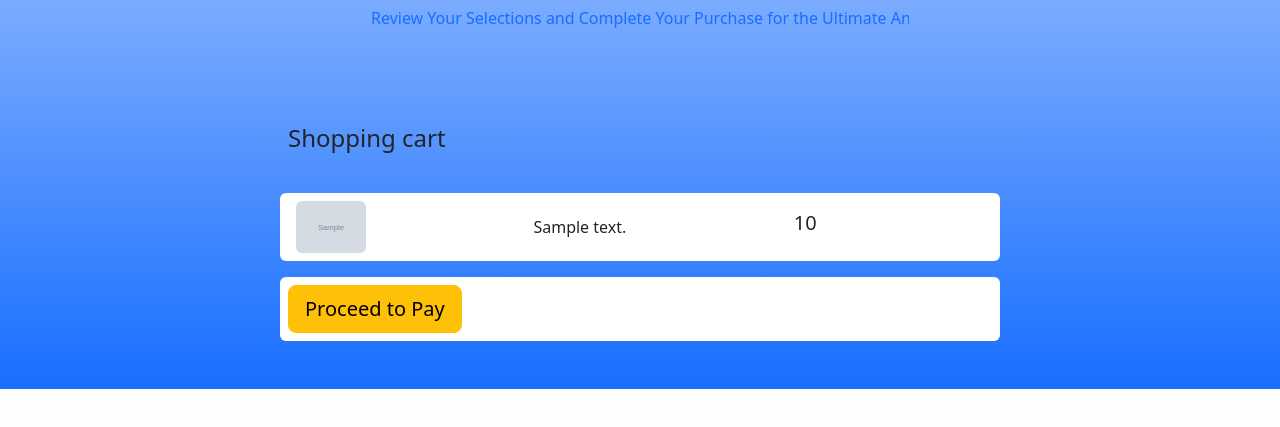
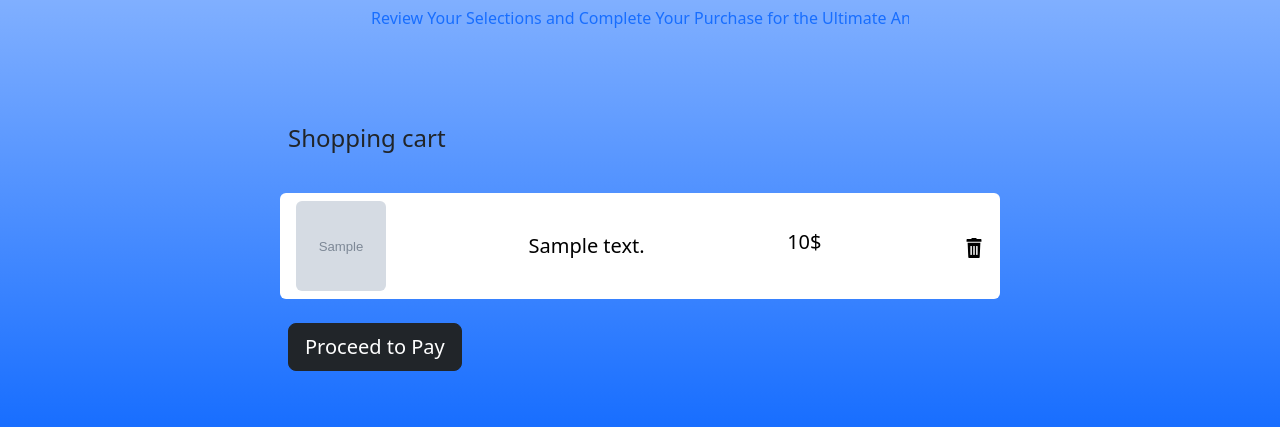
Before and after one commit to GaGex1222/GaGex-Figure-Web, a Flask app: page /cart in a window 1280 px wide. Shown: the part 523-950 px from the top of the page. Before the commit the page ends 912 px from the top, so only its background shows below. Run offline with Flask 3, Linux system fonts and the light colour scheme; a user stored in the database is signed in; tables that the repository leaves empty hold one stand-in row (values such as "Sample post"); grey boxes marked "Sample" are stand-in pictures; some libraries are stand-ins or nearby versions.

Commit message:
Finished cart completely and fixed some bugs, thats it for the day

```diff
--- a/forms.py
+++ b/forms.py
@@ -6,7 +6,7 @@ from wtforms.validators import DataRequired, Length
 
 class AddProduct(FlaskForm):
     description = StringField('Description', validators=[DataRequired()], render_kw={'class': 'w-25 custom-label'})
-    price = StringField('Price', validators=[DataRequired()], render_kw={'class': 'w-25 custom-label'})
+    price = IntegerField('Price', validators=[DataRequired()], render_kw={'class': 'w-25 custom-label'})
     img_url = URLField('Image URL', validators=[DataRequired()], render_kw={'class': 'w-25 custom-label'})
     submit = SubmitField('Add')
 
--- a/main.py
+++ b/main.py
@@ -188,14 +188,26 @@ def cart():
                 item = item[0]
                 item_object = db.session.execute(db.select(Products).where(Products.id == item.item_id)).scalar()
                 cart_items.append(item_object)
-
+            total_price = 0
             for item in cart_items:
-                print(item.price)
+                total_price += item.price
             print(cart_items)
-            return render_template('cart.html', items=cart_items)
+            return render_template('cart.html', items=cart_items, total_price=total_price)
         else:
             flash('You have to be logged in to use the cart')
             return redirect(url_for('home'))
+
+
+@app.route('/delete-cart-item', methods=['POST', 'GET'])
+def delete_cart_item():
+    item_id = request.args.get('item_id')
+    items_to_delete = db.session.execute(db.select(ShoppingCart).where((ShoppingCart.item_id == item_id) & (ShoppingCart.user_id == current_user.id))).fetchall()
+    for item in items_to_delete:
+        item = item[0]
+        db.session.delete(item)
+        db.session.commit()
+    return redirect(url_for('cart'))
+
 
 @app.route('/about')
 def about():
--- a/templates/cart.html
+++ b/templates/cart.html
@@ -38,25 +38,30 @@
                     {% for item in items %}
                     <div class="d-flex flex-row justify-content-between align-items-center p-2 bg-white mt-4 px-3 rounded">
                         <div class="mr-1">
-                            <img class="rounded" src="{{item.image_url}}" width="70">
+                            <img class="rounded" src="{{item.image_url}}" width="90" height="90">
                         </div>
                         <div class="d-flex flex-column align-items-center product-details">
-                            <span class="font-weight-bold">{{item.description}}</span>
+                            <span style="color: black;" class="fs-5 font-weight-bold">{{item.description}}</span>
                             <div class="d-flex flex-row product-desc">
                             </div>
                         </div>
                         <div>
-                            <h5 class="text-grey">{{item.price}}</h5>
+                            <h5 class="fs-5" style="color: black;">{{item.price}}$</h5>
                         </div>
-                        <div class="d-flex align-items-center">
-                            <i class="fa fa-trash mb-1 text-danger"></i>
+                        <div class="d-flex align-items-center ml-auto">
+                            <a href="{{url_for('delete_cart_item', item_id=item.id)}}"><img src="/static/rubbish-bin.svg" width="20" height="20" alt=""></a>
                         </div>
                     </div>
                     {% endfor %}
-                    <div class="d-flex flex-row align-items-center mt-3 p-2 bg-white rounded">
-                        <button class="btn btn-warning btn-block btn-lg ml-2 pay-button" type="button">Proceed to Pay</button>
-                        <h5></h5>
+                    {% if not items|length == 0 %}
+                    <div class="d-flex flex-row align-items-center mt-3 p-2 rounded">
+                        <button class="btn btn-dark btn-block btn-lg ml-2 pay-button " type="button">Proceed to Pay</button>
                     </div>
+                    {% else %}
+                    <div class="d-flex flex-row align-items-center mt-3 p-2 rounded">
+                        <h5>Cart Is Empty</h2>
+                    </div>
+                    {% endif %}
                 </div>
             </div>
         </div>
--- a/templates/products.html
+++ b/templates/products.html
@@ -58,7 +58,7 @@
                         <a href="{{url_for('delete_product', user_id=current_user.id, product_id=item.id)}}" class="btn btn-sm btn-outline-light">Delete Item</a>
                         {% endif %}
                     </div>
-                    <small style="color: white !important;" class="text-body-secondary">{{item.price}}</small>
+                    <small style="color: white !important;" class="text-body-secondary">{{item.price}}$</small>
                     </div>
                 </div>
                 </div>
--- a/templates/productsearch.html
+++ b/templates/productsearch.html
@@ -55,7 +55,7 @@
                         <a href="{{url_for('delete_product', user_id=current_user.id, product_id=item.id)}}" class="btn btn-sm btn-outline-light">Delete Item</a>
                         {% endif %}
                     </div>
-                    <small style="color: white !important;" class="text-body-secondary">{{item.price}}</small>
+                    <small style="color: white !important;" class="text-body-secondary">{{item.price}}$</small>
                     </div>
                 </div>
                 </div>
```
Also changed, not shown: static/rubbish-bin.svg (added).
